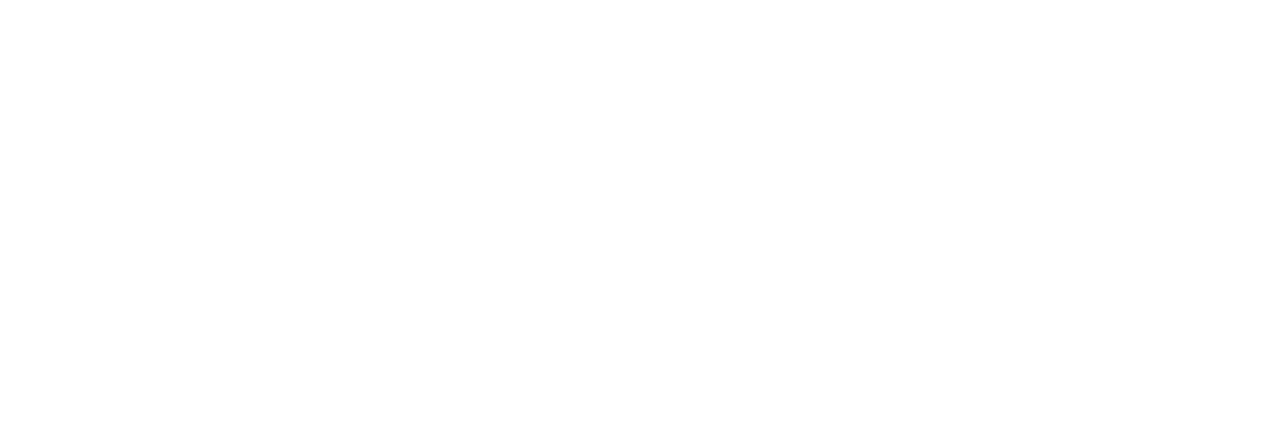
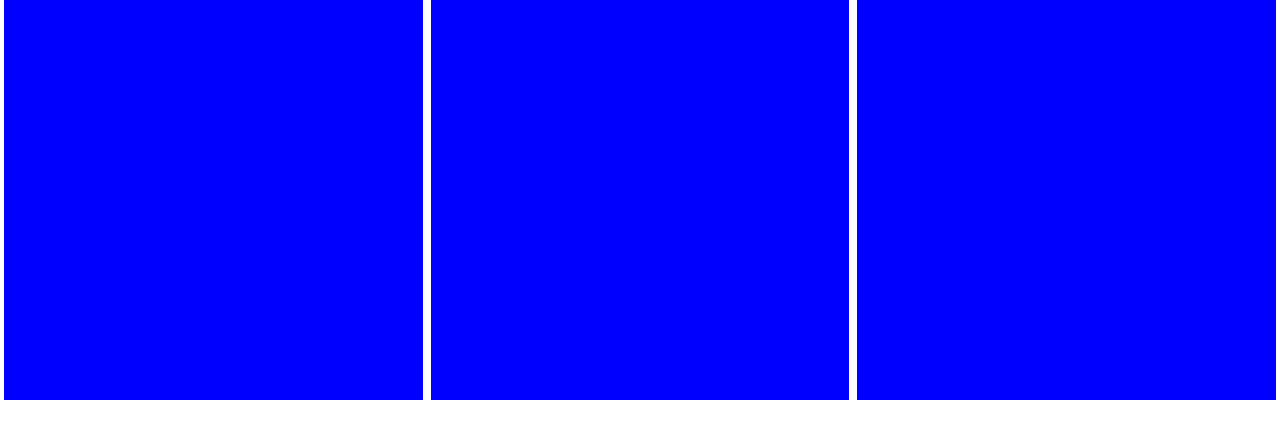
Before and after one commit to BeainaT/html-css-boolando, a plain HTML site: page index.html in a window 1280 px wide. Drawn offline with Linux system fonts and the light colour scheme.

Commit message:
test with squares

```diff
--- a/css/style.css
+++ b/css/style.css
@@ -3,3 +3,21 @@
     padding: 0;
     box-sizing: border-box;
 }
+/*page container*/
+.container {
+    max-width: 1280px;
+    margin: auto;
+}
+/*fix float*/
+.clearfix:after {
+    content: "";
+    display: table;
+    clear: both;
+}
+.coloumn {
+    float: left;
+    width: calc(100% / 3 - 8px);
+    margin: 0 4px;
+    height: 400px;
+    background-color: blue;
+}
--- a/index.html
+++ b/index.html
@@ -8,6 +8,22 @@
         <link rel="stylesheet" href="css/style.css">
     </head>
     <body>
+        <!--page container-->
+        <div class="container">
+            <div class="clearfix">
+                <!--coloumn-first row-->
+                <div class="coloumn">
+                    <!--img container-->
+                    <div class="model">
 
+                    </div>
+                    <!--/img container-->
+                </div>
+                <!--/coloumn-first row-->
+                <div class="coloumn"></div>
+                <div class="coloumn"></div>
+            </div>
+        </div>
+        <!--/page container-->
     </body>
 </html>
```
Lines whose indentation alone changed are shown as unchanged.
